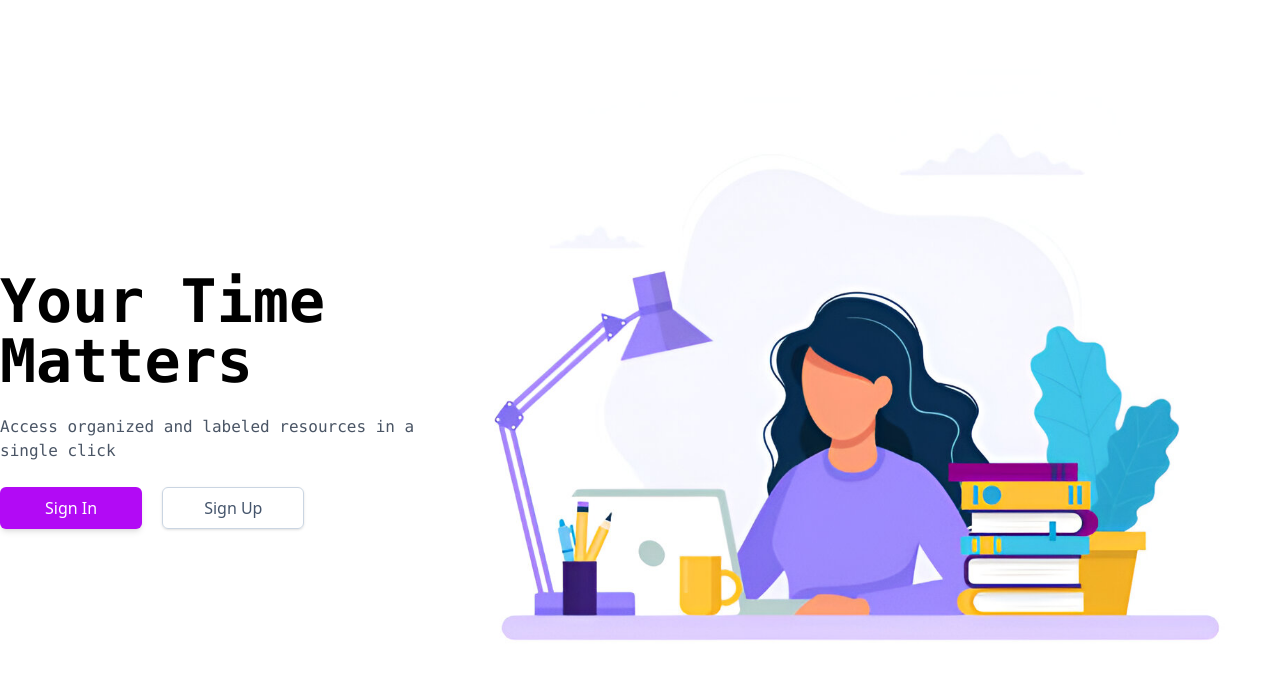
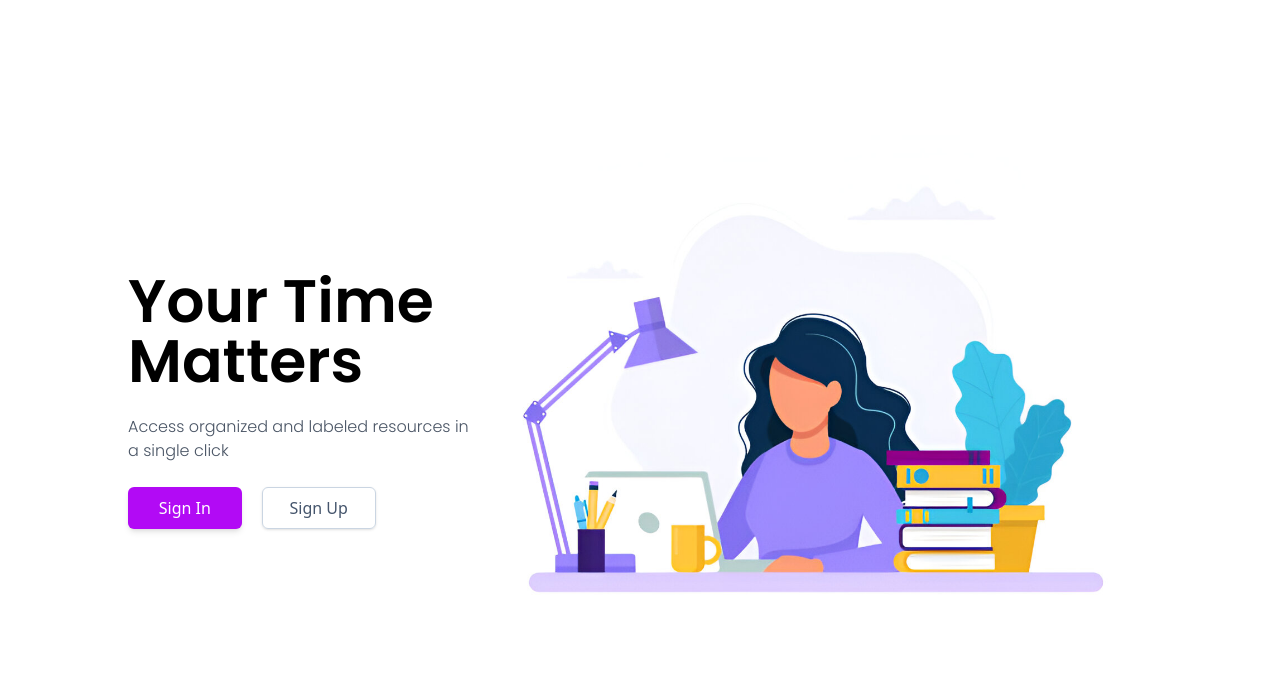
Before and after one commit to aryan-chopra/Course-Management-System, a React (Vite) app in the folder frontend/: page / in a window 1280 px wide. Shown: the top 678 px of the page. Built offline with nearby package versions, Linux system fonts and the light colour scheme.

Commit message:
FE: Made a new component for displaying image and components side by side, changed font to poppins

```diff
--- a/frontend/package.json
+++ b/frontend/package.json
@@ -14,7 +14,9 @@
     "autoprefixer": "^10.4.21",
     "postcss": "^8.5.3",
     "react": "^19.0.0",
-    "react-dom": "^19.0.0"
+    "react-dom": "^19.0.0",
+    "react-router": "^7.5.0",
+    "react-router-dom": "^7.5.0"
   },
   "devDependencies": {
     "@eslint/js": "^9.21.0",
--- a/frontend/src/App.jsx
+++ b/frontend/src/App.jsx
@@ -1,9 +1,16 @@
 import './App.css'
+import { BrowserRouter as Router, Routes, Route } from "react-router-dom";
 import LandingPage from './pages/LandingPage.jsx'
+import SignUp from './pages/SignUp.jsx';
 
 function App() {
   return (
-    <LandingPage/>
+    <Router>
+      <Routes>
+        <Route path="/" element={<LandingPage />}></Route>
+        <Route path='/signup' element={<SignUp />}></Route>
+      </Routes>
+    </Router>
   )
 }
 
--- /dev/null
+++ b/frontend/src/components/ImageSplitView.jsx
@@ -0,0 +1,16 @@
+function ImageSplitView(props) {
+    console.log(props.children[0])
+
+    return (
+        <div className={`p-32 w-screen h-screen max-w-full max-h-screen flex flex-row overflow-hidden ${props.className}`}>
+            <div className="basis-1/3 flex flex-col gap-6 items-center justify-center">
+                {props.children}
+            </div>
+            <div className="basis-2/3 flex items-center justify-center">
+                <img className="object-cover" src={props.src} alt="loading..." />
+            </div>
+        </div>
+    )
+}
+
+export default ImageSplitView
--- a/frontend/src/components/OutlineButton.jsx
+++ b/frontend/src/components/OutlineButton.jsx
@@ -1,6 +1,6 @@
-function OutlineButton({ content, className }) {
+function OutlineButton({ content, className, onClick }) {
     return (
-        <button class={`rounded-md border border-slate-300 py-2 px-4 text-center text-md transition-all shadow-sm hover:shadow-lg text-slate-600 hover:bg-accent-100 focus:bg-accent-100 disabled:pointer-events-none disabled:opacity-50 disabled:shadow-none" type="button ${className}`}>
+        <button className={`rounded-md border border-slate-300 py-2 px-4 text-center text-md transition-all shadow-sm hover:shadow-lg text-slate-600 hover:bg-accent-100 focus:bg-accent-100 disabled:pointer-events-none disabled:opacity-50 disabled:shadow-none" type="button ${className}`} onClick={onClick}>
             {content}
         </button>
     )
--- a/frontend/src/components/PrimaryButton.jsx
+++ b/frontend/src/components/PrimaryButton.jsx
@@ -1,6 +1,6 @@
 function PrimaryButton({ content, className }) {
     return (
-            <button class={`rounded-md bg-primary-500 py-2 px-4 border border-transparent text-center text-md text-white transition-all shadow-md hover:shadow-lg focus:bg-primary-700 focus:shadow-none hover:bg-primary-600 disabled:pointer-events-none disabled:opacity-50 disabled:shadow-none" type="button ${className}`}>
+            <button className={`rounded-md bg-primary-500 py-2 px-4 border border-transparent text-center text-md text-white transition-all shadow-md hover:shadow-lg focus:bg-primary-700 focus:shadow-none hover:bg-primary-600 disabled:pointer-events-none disabled:opacity-50 disabled:shadow-none" type="button ${className}`}>
                 {content}
             </button>
     )
--- a/frontend/src/index.css
+++ b/frontend/src/index.css
@@ -1,6 +1,9 @@
+@import url('https://fonts.googleapis.com/css2?family=Poppins:ital,wght@0,100;0,200;0,300;0,400;0,500;0,600;0,700;0,800;0,900;1,100;1,200;1,300;1,400;1,500;1,600;1,700;1,800;1,900&family=Roboto:ital,wght@0,100;0,300;0,400;0,500;0,700;0,900;1,100;1,300;1,400;1,500;1,700;1,900&display=swap');
 @import "tailwindcss";
 
 @theme {
+  --font-poppins: "Poppins", sans-serif;
+
   --color-text-50: #f8e5ff;
   --color-text-100: #f1ccff;
   --color-text-200: #e499ff;
@@ -64,4 +67,11 @@
 
 #root {
   padding: 0px !important;
+  margin: 0px !important;
+  max-width: 100vw !important;
 }
+
+body {
+  padding: 0px !important;
+  margin: 0px !important;
+}
--- a/frontend/src/pages/LandingPage.jsx
+++ b/frontend/src/pages/LandingPage.jsx
@@ -1,30 +1,41 @@
+import ImageSplitView from "../components/ImageSplitView.jsx"
 import landingImage from "../assets/landing_image.jpg"
 import OutlineButton from "../components/OutlineButton.jsx"
 import PrimaryButton from "../components/PrimaryButton.jsx"
+import { useNavigate } from "react-router"
 
 function LandingPage() {
-    return (
-        <div className="w-screen h-screen max-w-full max-h-screen flex flex-row">
-            <div className="basis-1/3 flex flex-col gap-6 items-center justify-center">
-                <span className="font-mono text-6xl font-bold text-left">
+    const navigate = useNavigate()
+
+    const LeftContent = () => {
+        return (
+            <>
+                <span className="font-poppins text-6xl font-semibold text-left">
                     Your Time Matters
                 </span>
 
-                <span className="font-mono text-left font-light text-gray-600">
+                <span className="font-poppins text-left font-light text-gray-600">
                     Access organized and labeled resources in a single click
                 </span>
 
                 <div className="w-full flex justify-start gap-5">
-                    <PrimaryButton className="basis-1/3" content={"Sign In"}/>
+                    <PrimaryButton className="basis-1/3" content={"Sign In"} />
 
-                    <OutlineButton className="basis-1/3" content={"Sign Up"}/>
+                    <OutlineButton className="basis-1/3" content={"Sign Up"} onClick={() => signup(navigate)} />
                 </div>
-            </div>
-            <div className="basis-2/3 flex items-center justify-center">
-                <img className="object-cover" src={landingImage} alt="loading..." />
-            </div>
-        </div>
+            </>
+        )
+    }
+
+    return (
+        <ImageSplitView src={landingImage}>
+            <LeftContent/>
+        </ImageSplitView>
     )
 }
 
+function signup(navigate) {
+    navigate('/signup')
+}
+
 export default LandingPage
--- /dev/null
+++ b/frontend/src/pages/SignUp.jsx
@@ -0,0 +1,14 @@
+import ImageSplitView from "../components/ImageSplitView.jsx"
+import signupImage from "../assets/signup_image.png"
+
+function SignUp() {
+    console.log("At Signup")
+
+    return (
+        <ImageSplitView src={signupImage} className="bg-linear-to-tl from-primary-100 to-white">
+            <p>Test</p>
+        </ImageSplitView>
+    )
+}
+
+export default SignUp
```
Also changed, not shown: 2 other files (tests, documents, lock files or other folders).
